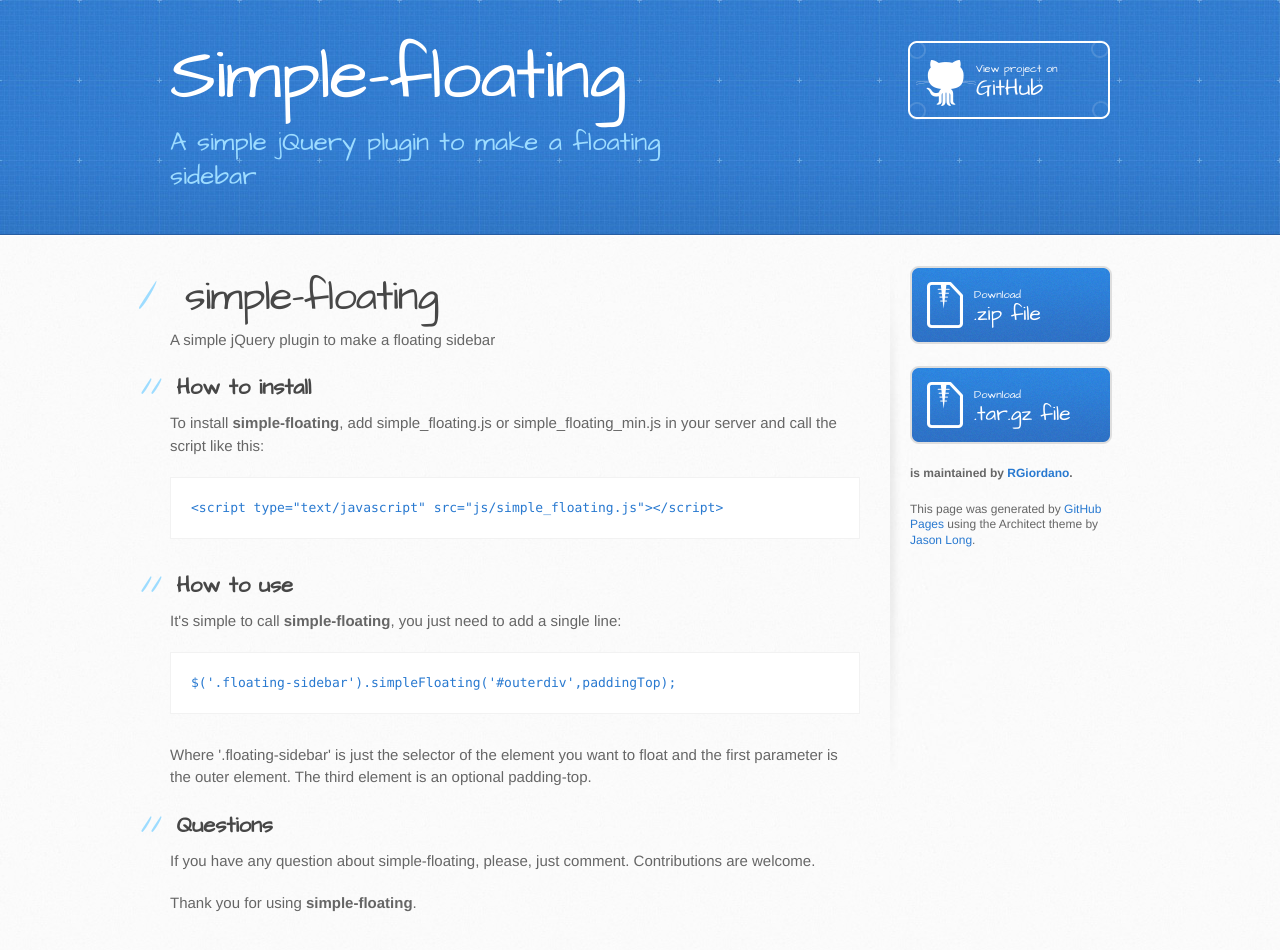
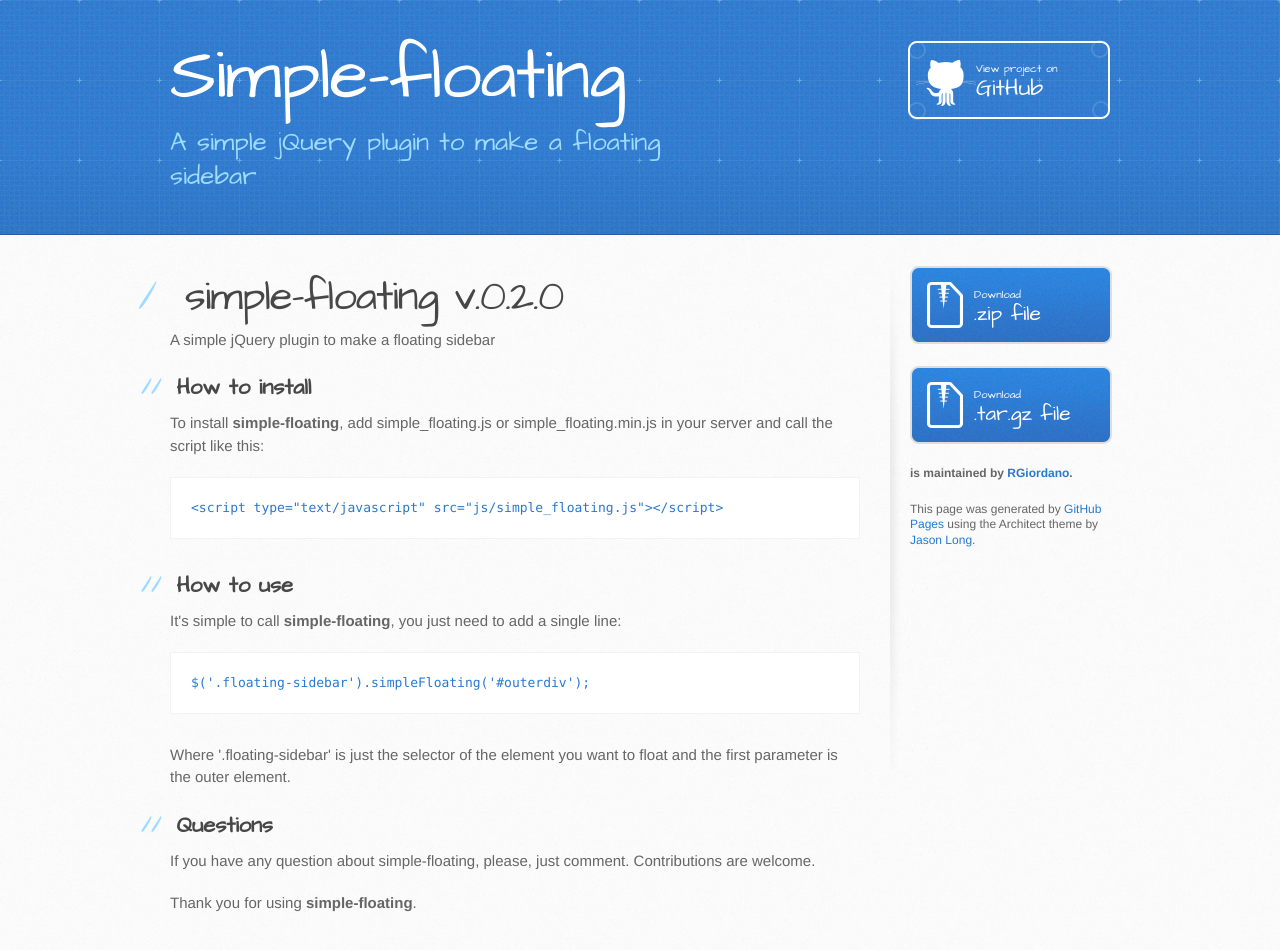
Before and after one commit to RGiordano/simple-floating, a plain HTML site: page index.html in a window 1280 px wide. Drawn offline with Linux system fonts and the light colour scheme.

```diff
--- a/index.html
+++ b/index.html
@@ -29,14 +29,14 @@
       <div class="inner clearfix">
         <section id="main-content">
           <h1>
-<a id="simple-floating" class="anchor" href="#simple-floating" aria-hidden="true"><span aria-hidden="true" class="octicon octicon-link"></span></a>simple-floating</h1>
+<a id="simple-floating-v020" class="anchor" href="#simple-floating-v020" aria-hidden="true"><span aria-hidden="true" class="octicon octicon-link"></span></a>simple-floating v.0.2.0</h1>
 
 <p>A simple jQuery plugin to make a floating sidebar</p>
 
 <h2>
 <a id="how-to-install" class="anchor" href="#how-to-install" aria-hidden="true"><span aria-hidden="true" class="octicon octicon-link"></span></a>How to install</h2>
 
-<p>To install <strong>simple-floating</strong>, add simple_floating.js or simple_floating_min.js in your server and call the script like this:</p>
+<p>To install <strong>simple-floating</strong>, add simple_floating.js or simple_floating.min.js in your server and call the script like this:</p>
 
 <pre><code>&lt;script type="text/javascript" src="js/simple_floating.js"&gt;&lt;/script&gt;
 </code></pre>
@@ -46,10 +46,10 @@
 
 <p>It's simple to call <strong>simple-floating</strong>, you just need to add a single line:</p>
 
-<pre><code>$('.floating-sidebar').simpleFloating('#outerdiv',paddingTop);
+<pre><code>$('.floating-sidebar').simpleFloating('#outerdiv');
 </code></pre>
 
-<p>Where '.floating-sidebar' is just the selector of the element you want to float and the first parameter is the outer element. The third element is an optional padding-top.</p>
+<p>Where '.floating-sidebar' is just the selector of the element you want to float and the first parameter is the outer element.</p>
 
 <h2>
 <a id="questions" class="anchor" href="#questions" aria-hidden="true"><span aria-hidden="true" class="octicon octicon-link"></span></a>Questions</h2>
```
Also changed, not shown: params.json (+1 -1 lines).
